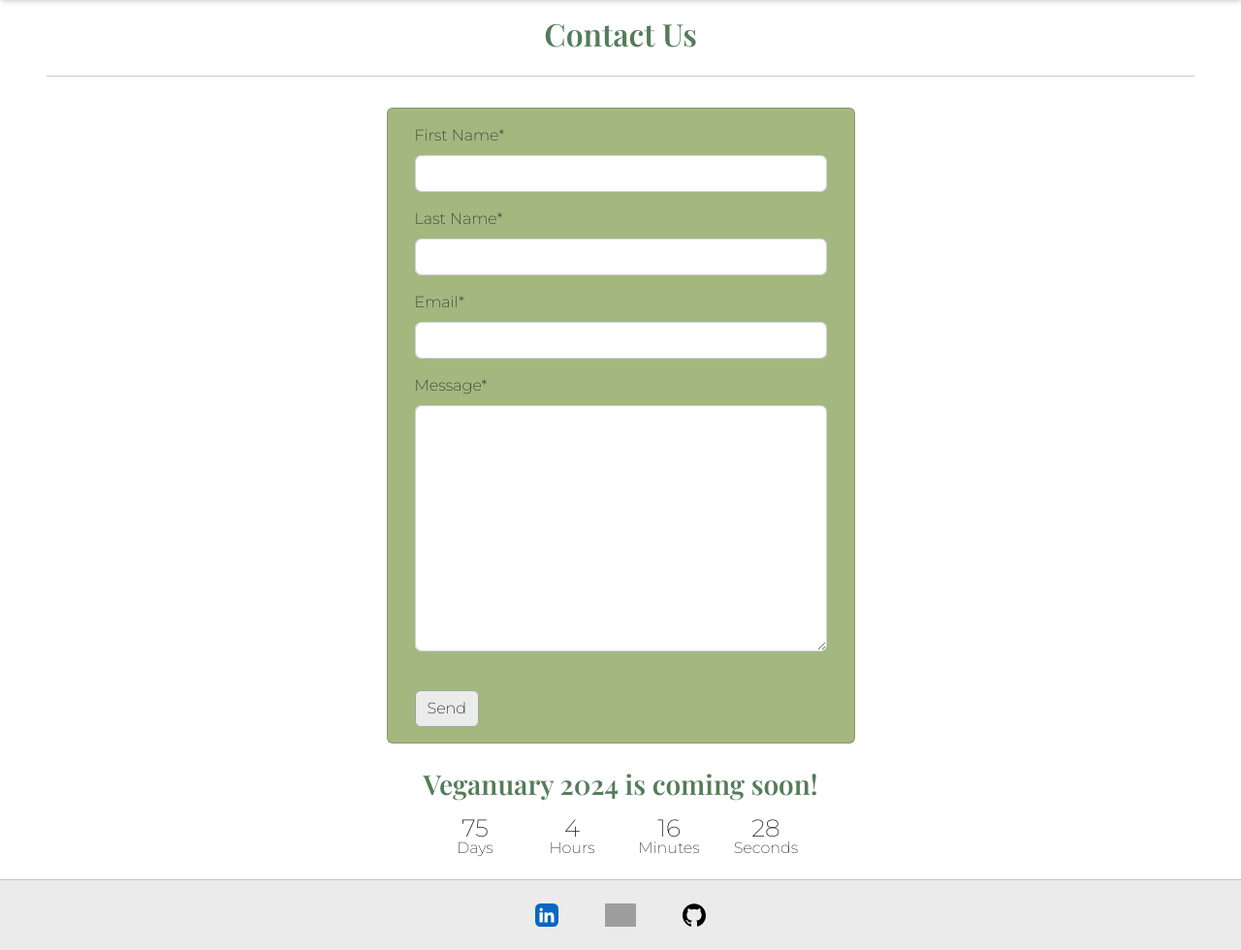
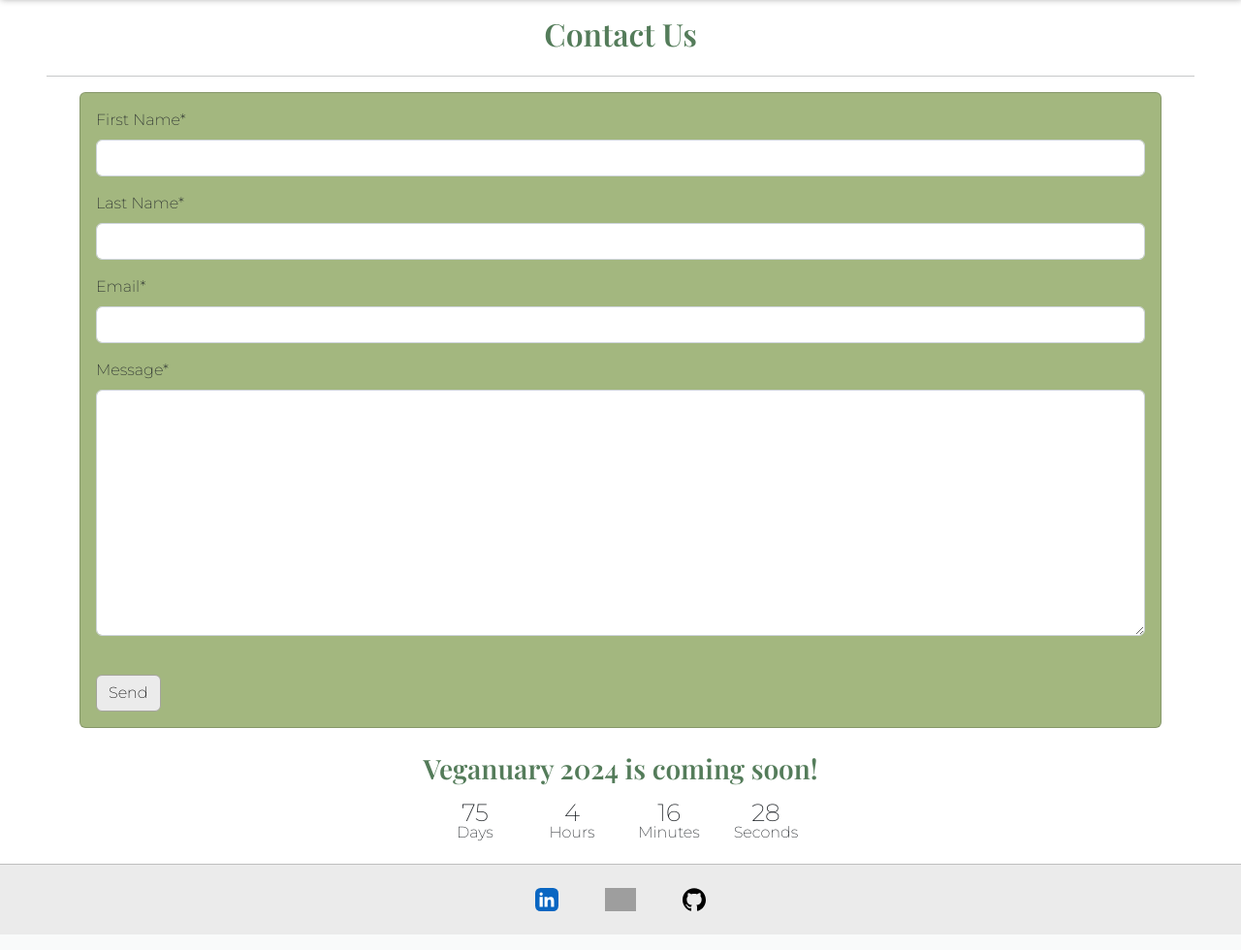
Before and after one commit to Ila-bura/C-est-la-V, a Django app: page /contact/contact/ in a window 1280 px wide. Shown: the part 149-1129 px from the top of the page at 97% size. Run offline with Django 3.2, Linux system fonts and the light colour scheme; parts of the project's set-up code (start-up, migrations or seed data) failed here and were passed over; some libraries are stand-ins or nearby versions; grey boxes are pictures that could not be loaded.

Commit message:
Fix display error in contact form with Bootstrap

```diff
--- a/contact/urls.py
+++ b/contact/urls.py
@@ -1,5 +1,5 @@
 from django.urls import path
-from . import views
+from .import views
 
 
 urlpatterns = [
--- a/static/css/base.css
+++ b/static/css/base.css
@@ -275,6 +275,9 @@ a.image-container {
     margin-bottom: -10px;
 }
 
+/* Contact Form */
+
+
 @media screen and (min-width: 40em) {
     .form {
         width: 50%;
@@ -328,5 +331,3 @@ a.image-container {
         width: 66.66%;
     }
 }
-
-/* Contact Form */
--- a/templates/contact.html
+++ b/templates/contact.html
@@ -10,22 +10,15 @@
 
 <!-- Contact form -->
 
-<div class="container d-flex justify-content-center">
-  <div id="contact">
-    <div class="container card-body">
-      <div class="row">
-        <div class="card col-6 col-md-12 contact-form">
-          <div class="card-body">
-            <form method="post">
-              {{ contact_form | crispy }} {% csrf_token %}
-              <br />
-              <button type="submit" class="btn main-btn btn-custom">
-                Send
-              </button>
-            </form>
-          </div>
-        </div>
-        <div id="map" class="col-12 col-md-6"></div>
+<div class="container">
+  <div id="contact" class="card-body">
+    <div class="card contact-form">
+      <div class="card-body">
+        <form method="post">
+          {{ contact_form | crispy }} {% csrf_token %}
+          <br />
+          <button type="submit" class="btn main-btn btn-custom">Send</button>
+        </form>
       </div>
     </div>
   </div>
```
